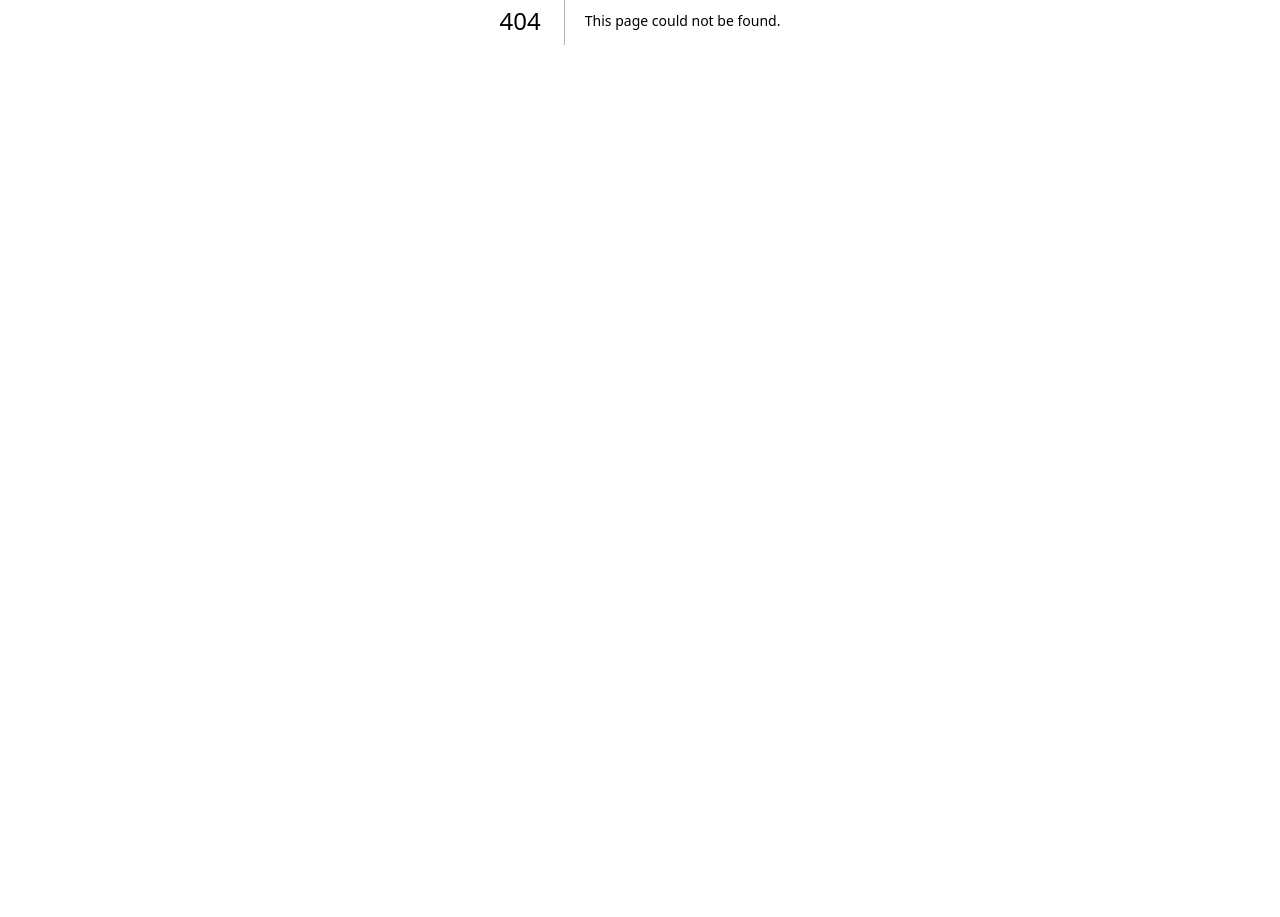
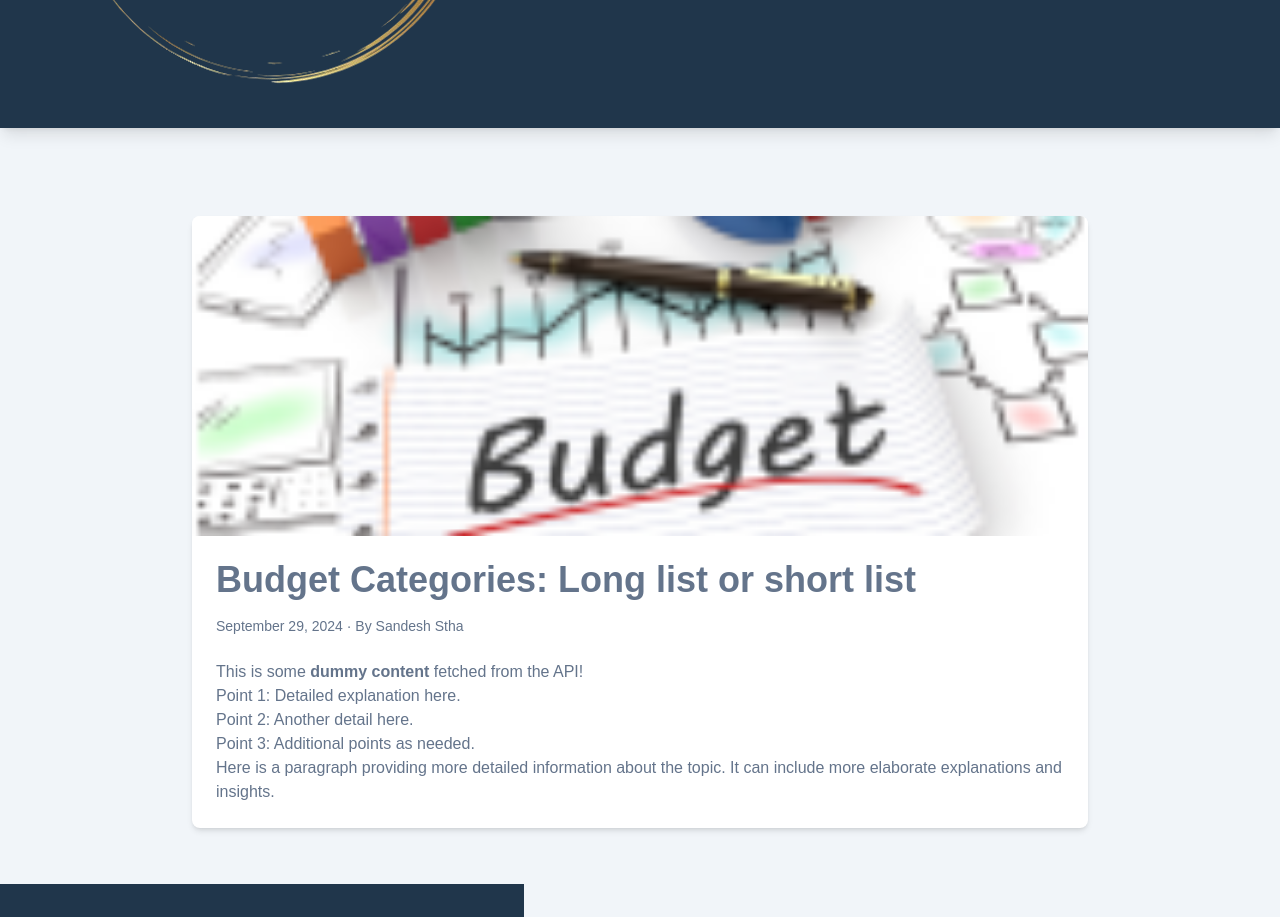
Before and after one commit to Sandeshstha0/Cap_frontend, a Next.js app: page /posts/budget_Category in a window 1280 px wide. Before the commit this address had no page. Shown: the part 380-1297 px from the top of the page. Before the commit the page ends 800 px from the top, so only its background shows below. Built offline with nearby package versions, Linux system fonts and the light colour scheme.

Commit message:
"Added slug property to PostData, wrapped Button with Link in Posts component, and updated PostData with descriptions"

```diff
--- a/src/Components/PageComponent/Landingpage/Home/Posts.tsx
+++ b/src/Components/PageComponent/Landingpage/Home/Posts.tsx
@@ -6,6 +6,7 @@ import { ImNotification } from 'react-icons/im';
 import { BsTelephone } from 'react-icons/bs';
 import Button from '@/Components/Button';
 import { PostData } from '@/Data/Data';
+import Link from 'next/link';
 
 export default function Posts() {
     const handleClick = () => {
@@ -80,9 +81,11 @@ export default function Posts() {
                                         <h1 className='text-xl md:text-lg font-bold mb-2 md:mb-2'>
                                             {item.title}
                                         </h1>
+                                        <Link href={`/posts/${item.slug}`}>
                                         <div className='text-right' >
                                             <Button label="Read" onClick={handleClick} variant="secondary" />
                                         </div>
+                                        </Link>
 
 
                                     </div>
--- a/src/Data/Data.ts
+++ b/src/Data/Data.ts
@@ -1,20 +1,54 @@
 export const PostData = [
   {
-    time: "September 29, 2024",
-    title: "Budget Categories: Long list or short list",
-    image: "/aboutus.png",
-    author: "Sandesh Stha",
+    id:1,
+    time: 'September 29, 2024',
+    title: 'Budget Categories: Long list or short list',
+    image: '/aboutus.png',
+    author: 'Sandesh Stha',
+    slug: 'budget_Category',
+    description: `
+      <p>This is some <strong>dummy content</strong> fetched from the API!</p>
+      <ul>
+        <li>Point 1: Detailed explanation here.</li>
+        <li>Point 2: Another detail here.</li>
+        <li>Point 3: Additional points as needed.</li>
+      </ul>
+      <p>Here is a paragraph providing more detailed information about the topic. It can include more elaborate explanations and insights.</p>
+    `,
   },
   {
-    time: "October 5, 2024",
-    title: "How to Effectively Manage Your Budget",
-    image: "/budgetmanagement.png",
-    author: "Sandesh Stha",
+    id:2,
+    time: 'October 5, 2024',
+    title: 'sandesh_shrestha',
+    image: '/budgetmanagement.png',
+    author: 'Sandesh Stha',
+    slug: 'sandesh_shrestha',
+    description: `
+      <h1>Learn the strategies for effective budget management with the following steps:</h1>
+      <p>Learn the strategies for effective budget management with the following steps:</p>
+      <ol>
+        <li>Step 1: Create a comprehensive budget plan.</li>
+        <li>Step 2: Track your expenses regularly.</li>
+        <li>Step 3: Adjust your budget based on actual spending.</li>
+      </ol>
+      <p>Budget management is crucial for financial stability. Follow these guidelines to maintain control over your finances.</p>
+    `,
   },
   {
-    time: "November 15, 2024",
-    title: "The Importance of Setting Budget Categories",
-    image: "/importance.png",
-    author: "Sandesh Stha",
+    id:3,
+    time: 'November 15, 2024',
+    title: 'The Importance of Setting Budget Categories',
+    image: '/importance.png',
+    author: 'Sandesh Stha',
+    slug: 'the_importance',
+    description: `
+      <p>Setting budget categories helps in organizing your finances. Here’s why it’s important:</p>
+      <ul>
+        <li><strong>Clarity:</strong> It provides a clear view of where your money is going.</li>
+        <li><strong>Control:</strong> Helps in managing and controlling spending in different areas.</li>
+        <li><strong>Goal Setting:</strong> Assists in setting and achieving financial goals.</li>
+      </ul>
+      <p>By categorizing your budget, you gain better control and insight into your financial situation.</p>
+    `,
   },
 ];
--- /dev/null
+++ b/src/pages/posts/[slug]/index.tsx
@@ -0,0 +1,42 @@
+/* eslint-disable @next/next/no-img-element */
+import Layout from '@/Components/globalComponent/Landingpage/MainLayout';
+import { PostData } from '@/Data/Data';
+import { useRouter } from 'next/router';
+
+const PostDescription = () => {
+  const router = useRouter();
+  const { slug } = router.query;
+
+  // Log slug to verify it's being read correctly
+  console.log('Slug:', slug);
+
+  // Find the post based on the slug
+  const post = PostData.find((p) => p.slug === slug);
+
+  if (!post) {
+    return <p className="text-center text-xl font-semibold mt-10">Post not found</p>;
+  }
+
+  return (
+    <Layout>
+      <div className="container mx-auto p-4 mt-18">
+        <div className="max-w-4xl mx-auto bg-white rounded-lg shadow-md overflow-hidden">
+          <img
+            src={post.image}
+            alt={post.title}
+            className="w-full h-80 object-cover"
+          />
+          <div className="p-6">
+            <h1 className="text-4xl font-extrabold text-gray-900 mb-4">{post.title}</h1>
+            <p className="text-sm text-gray-500 mb-6">
+              {post.time} &middot; By <span className="font-medium text-gray-700">{post.author}</span>
+            </p>
+            <div className="prose prose-lg max-w-none text-gray-800" dangerouslySetInnerHTML={{ __html: post.description }} />
+          </div>
+        </div>
+      </div>
+    </Layout>
+  );
+};
+
+export default PostDescription;
--- a/src/pages/posts/index.tsx
+++ b/src/pages/posts/index.tsx
@@ -9,7 +9,7 @@ import Link from 'next/link';
 
 export default function index() {
   const handleClick = () => {
-    alert('Button clicked!');
+
   };
   return (
     <Layout>
```
Also changed, not shown: public/161.png (added).
